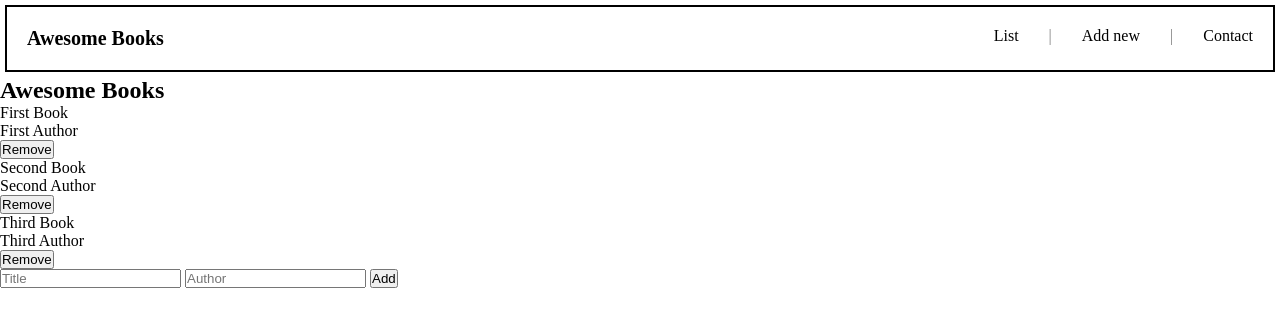
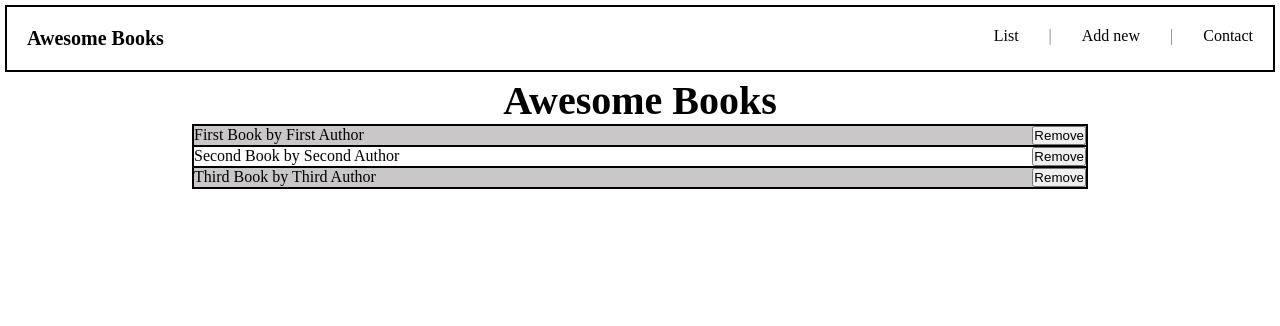
Before and after one commit to emyrue/Awesome-books-es6, a website with bundled scripts: page index.html in a window 1280 px wide. Built offline with nearby package versions, Linux system fonts and the light colour scheme.

Commit message:
Mid-styling book list

```diff
--- a/index.css
+++ b/index.css
@@ -12,6 +12,13 @@ body {
   margin: 0;
   overflow-x: hidden;
 }
+
+h2 {
+  text-align: center;
+  font-size: 40px;
+}
+
+/* header */
 
 header {
   display: flex;
@@ -43,3 +50,30 @@ header {
   display: flex;
   cursor: pointer;
 }
+
+/* list */
+
+.book-list {
+  width: 70%;
+  margin: auto;
+}
+
+.books {
+  border: 1px solid black;
+}
+
+ul.books li:nth-child(odd) {
+  background-color: rgb(201, 199, 199);
+}
+
+.new-book {
+  display: flex;
+  justify-content: space-between;
+  border: 1px solid black;
+}
+
+/* display: none */
+
+.none {
+  display: none;
+}
--- a/index.html
+++ b/index.html
@@ -18,14 +18,14 @@
                 <li class="menu-item menu-item3">Contact</li>
             </ul>
         </header>
-        <section class="books">
+        <section class="book-list">
             <h2>Awesome Books</h2>
+            <ul class="books"></ul>
         </section>
         <form id="form" class="none">
             <input type="text" id="new-title" placeholder="Title" required>
             <input type="text" id="new-author" placeholder="Author" required>
             <button type="submit" id="add">Add</button>
         </form>
-
     </body>
 </html>
--- a/index.js
+++ b/index.js
@@ -15,7 +15,7 @@ bookList.add(book3);
 bookList.checkStorage();
 
 for (let k = 0; k < bookList.books.length; k += 1) {
-  const newElement = document.createElement('div');
+  const newElement = document.createElement('li');
   newElement.className = 'new-book';
   newElement.innerHTML = bookList.display(k);
   booksSection.appendChild(newElement);
--- a/modules/books.js
+++ b/modules/books.js
@@ -36,8 +36,7 @@ export default class Books {
 
   display(index) {
     return `
-      <div class="title">${this.books[index].title}</div>
-      <div class="author">${this.books[index].author}</div>
+      <div class="title">${this.books[index].title} by ${this.books[index].author}</div>
       <button type="button" class="remove">Remove</button>
     `;
   }
```
